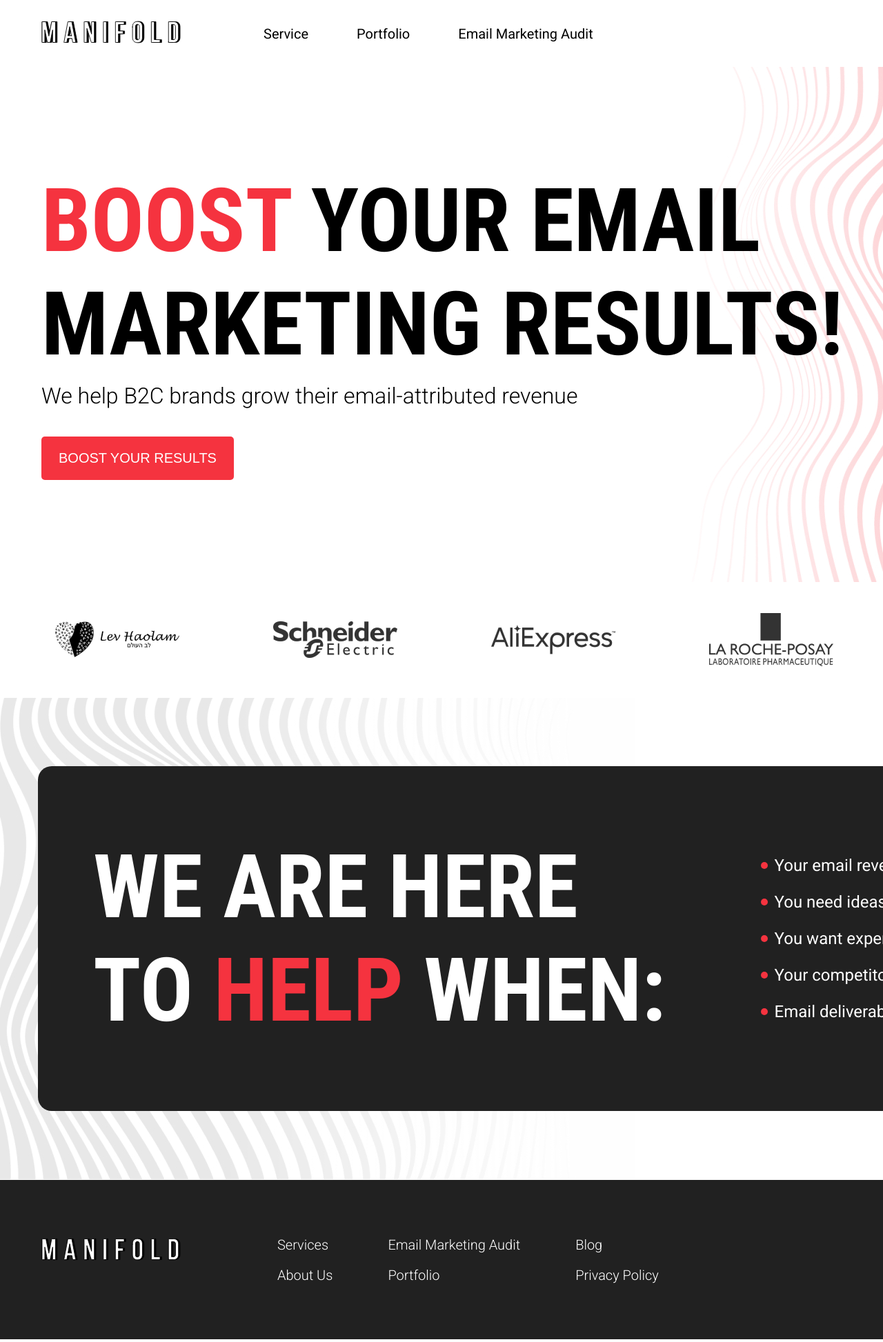
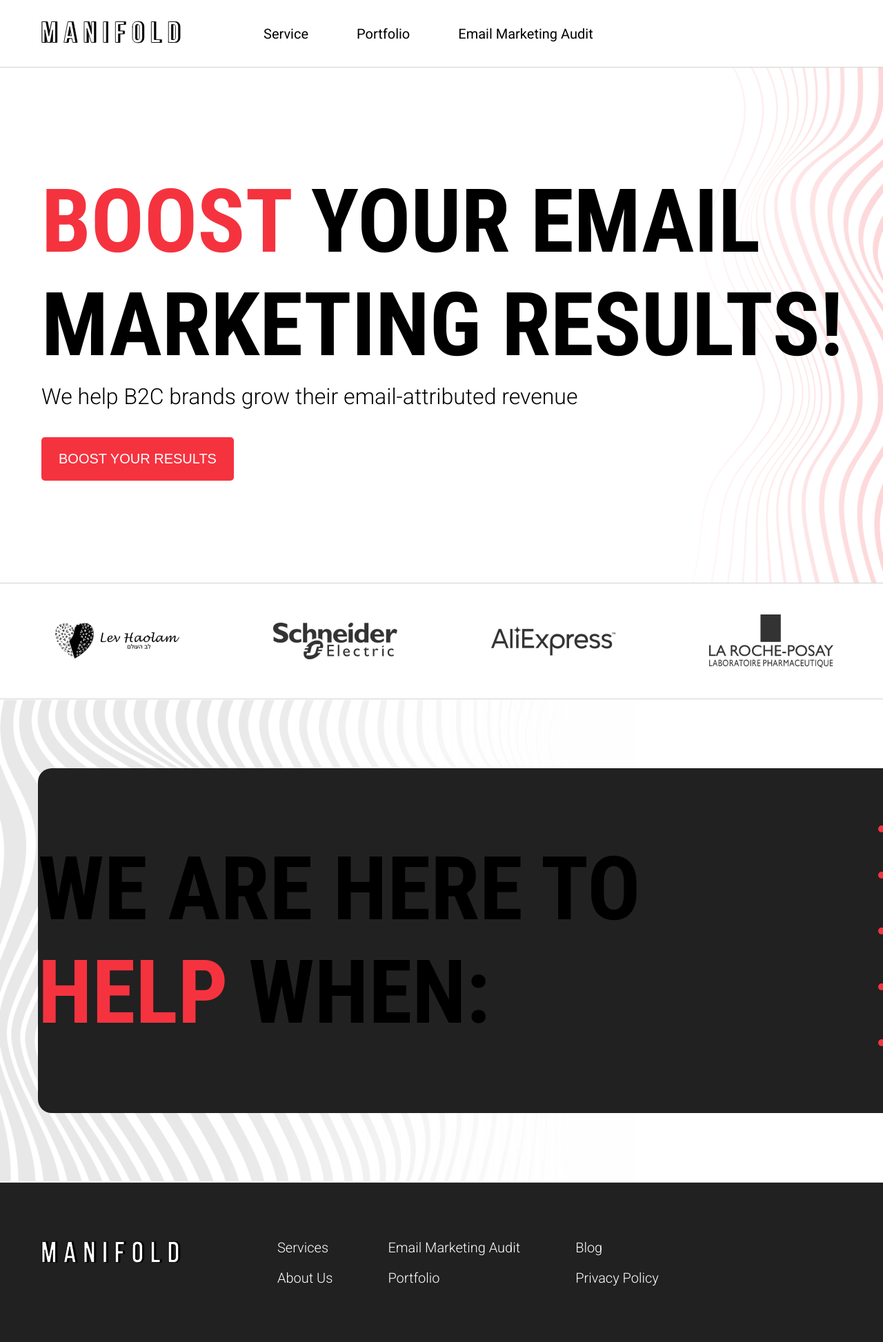
Before and after one commit to pyc4che/manifold, a Flask app: page / in a window 1280 px wide; the page is wider, and only the part inside the window is pictured. Shown: that part at 69% size. Run offline with Flask 3, Linux system fonts and the light colour scheme.

Commit message:
manifold update static/css/style.css

```diff
--- a/static/css/style.css
+++ b/static/css/style.css
@@ -25,6 +25,7 @@
     padding: 30px 60px;
     align-items: center;
     justify-content: space-between;
+    border-bottom: 1px solid #D1D1D1;
 }
 
 .links a {
@@ -47,6 +48,7 @@
     background-position: right;
     background-repeat: no-repeat;
     padding: 148px 697px 148px 60px;
+    border-bottom: 1px solid #D1D1D1;
     background-image: url(../imgs/banner_red.jpg);
 }
 
@@ -87,12 +89,14 @@
     padding: 45px 80px;
     align-items: center;
     justify-content: space-between;
+    border-bottom: 1px solid #D1D1D1;
 }
 
 .services {
     background-position: left;
     background-repeat: no-repeat;
     padding: 100px 60px 100px 55px;
+    border-bottom: 1px solid #D1D1D1;
     background-image: url(../imgs/banner_grey.jpg);
 }
 
@@ -106,7 +110,7 @@
     justify-content: space-between;
 }
 
-.services h1 {
+.services h2 {
     width: 831px;
     color: white;
     font-size: 128px;
```
